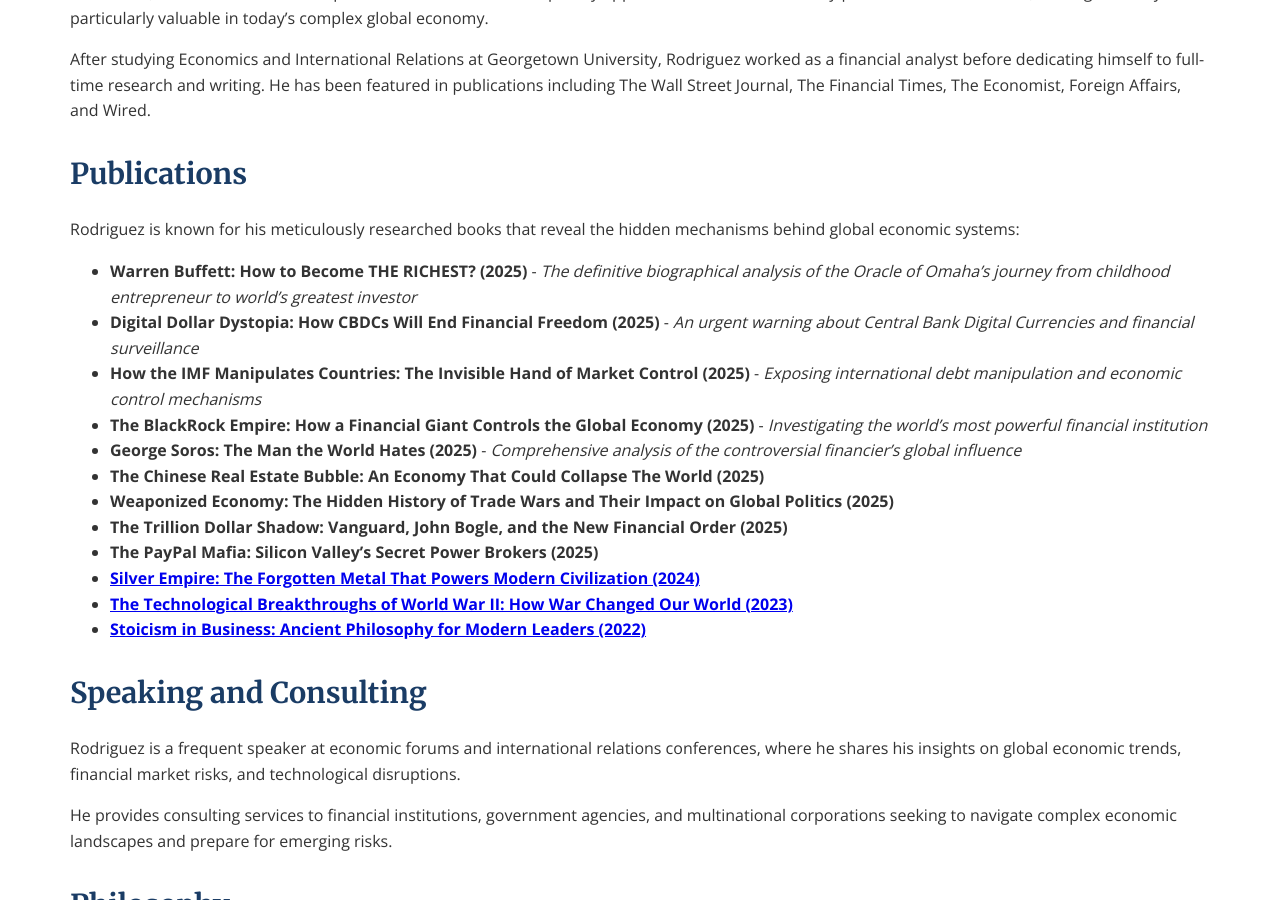
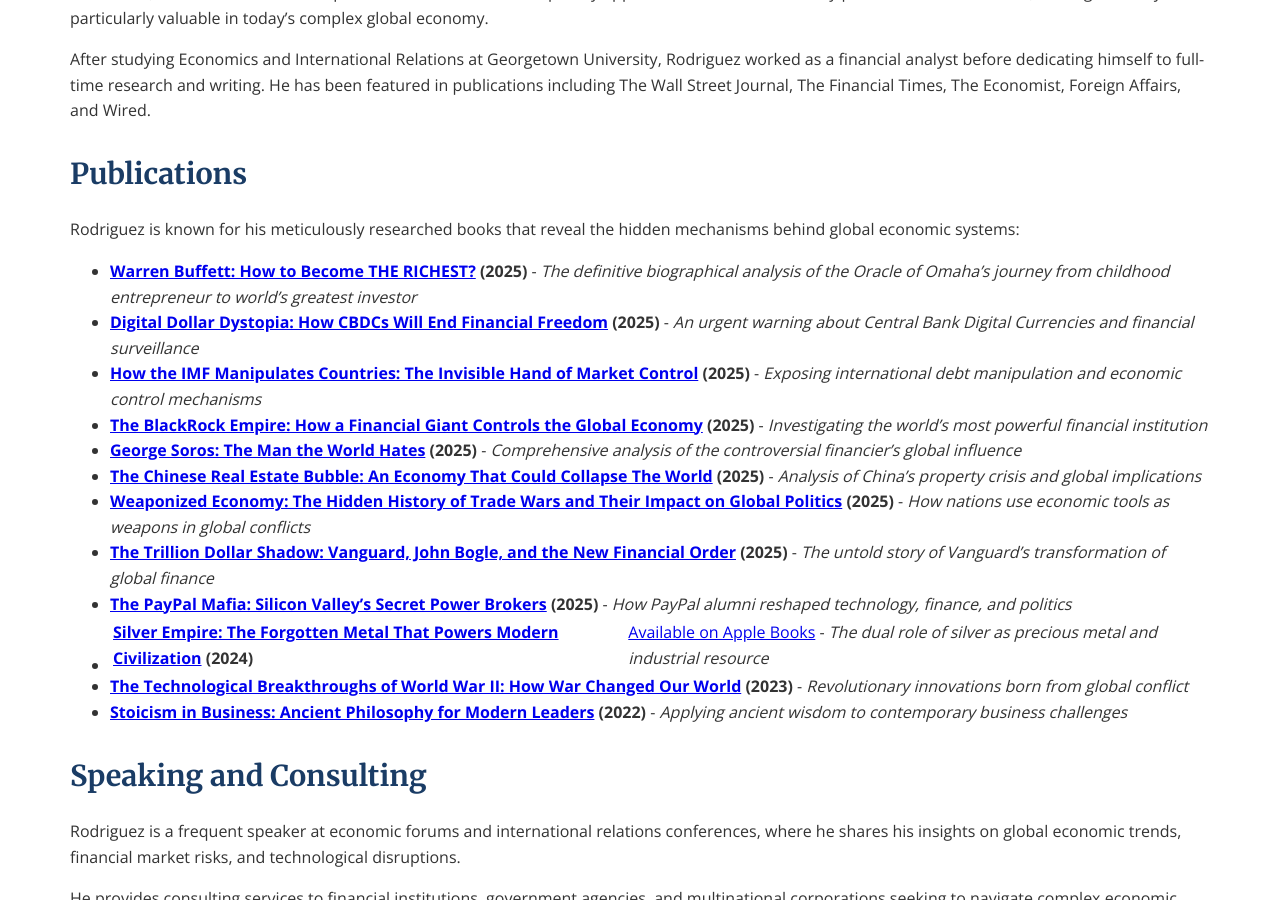
Before and after one commit to Zews123/michael-rodriguez-books, a Jekyll site: the page built from about.md, in a window 1280 px wide and 900 px high, scrolled down 607 px. Built offline with Jekyll 4.4.1, drawn with Linux system fonts in a browser that asks for light colours.

Commit message:
Update about.md

```diff
--- a/about.md
+++ b/about.md
@@ -21,18 +21,18 @@
 
 Rodriguez is known for his meticulously researched books that reveal the hidden mechanisms behind global economic systems:
 
-- **Warren Buffett: How to Become THE RICHEST? (2025)** - *The definitive biographical analysis of the Oracle of Omaha's journey from childhood entrepreneur to world's greatest investor*
-- **Digital Dollar Dystopia: How CBDCs Will End Financial Freedom (2025)** - *An urgent warning about Central Bank Digital Currencies and financial surveillance*
-- **How the IMF Manipulates Countries: The Invisible Hand of Market Control (2025)** - *Exposing international debt manipulation and economic control mechanisms*
-- **The BlackRock Empire: How a Financial Giant Controls the Global Economy (2025)** - *Investigating the world's most powerful financial institution*
-- **George Soros: The Man the World Hates (2025)** - *Comprehensive analysis of the controversial financier's global influence*
-- **The Chinese Real Estate Bubble: An Economy That Could Collapse The World (2025)**
-- **Weaponized Economy: The Hidden History of Trade Wars and Their Impact on Global Politics (2025)**
-- **The Trillion Dollar Shadow: Vanguard, John Bogle, and the New Financial Order (2025)**
-- **The PayPal Mafia: Silicon Valley's Secret Power Brokers (2025)**
-- <a href="https://books2read.com/b/3nxYAP"><strong>Silver Empire: The Forgotten Metal That Powers Modern Civilization (2024)</strong></a>
-- <a href="https://books2read.com/b/mg6Xdz"><strong>The Technological Breakthroughs of World War II: How War Changed Our World (2023)</strong></a>
-- <a href="https://books2read.com/b/mgoB1x"><strong>Stoicism in Business: Ancient Philosophy for Modern Leaders (2022)</strong></a>
+- **[Warren Buffett: How to Become THE RICHEST?]({{ site.baseurl }}/books/Warren_Buffett) (2025)** - *The definitive biographical analysis of the Oracle of Omaha's journey from childhood entrepreneur to world's greatest investor*
+- **[Digital Dollar Dystopia: How CBDCs Will End Financial Freedom]({{ site.baseurl }}/books/Digital-Dollar-Dystopia) (2025)** - *An urgent warning about Central Bank Digital Currencies and financial surveillance*
+- **[How the IMF Manipulates Countries: The Invisible Hand of Market Control]({{ site.baseurl }}/books/imf-manipulates) (2025)** - *Exposing international debt manipulation and economic control mechanisms*
+- **[The BlackRock Empire: How a Financial Giant Controls the Global Economy]({{ site.baseurl }}/books/blackrock-empire) (2025)** - *Investigating the world's most powerful financial institution*
+- **[George Soros: The Man the World Hates]({{ site.baseurl }}/books/george-soros) (2025)** - *Comprehensive analysis of the controversial financier's global influence*
+- **[The Chinese Real Estate Bubble: An Economy That Could Collapse The World]({{ site.baseurl }}/books/chinese-real-estate-bubble) (2025)** - *Analysis of China's property crisis and global implications*
+- **[Weaponized Economy: The Hidden History of Trade Wars and Their Impact on Global Politics]({{ site.baseurl }}/books/weaponized-economy) (2025)** - *How nations use economic tools as weapons in global conflicts*
+- **[The Trillion Dollar Shadow: Vanguard, John Bogle, and the New Financial Order]({{ site.baseurl }}/books/trillion-dollar-shadow) (2025)** - *The untold story of Vanguard's transformation of global finance*
+- **[The PayPal Mafia: Silicon Valley's Secret Power Brokers]({{ site.baseurl }}/books/paypal-mafia) (2025)** - *How PayPal alumni reshaped technology, finance, and politics*
+- **[Silver Empire: The Forgotten Metal That Powers Modern Civilization]({{ site.baseurl }}/books/silver-empire) (2024)** | [Available on Apple Books](https://books2read.com/b/3nxYAP) - *The dual role of silver as precious metal and industrial resource*
+- **[The Technological Breakthroughs of World War II: How War Changed Our World](https://books2read.com/b/mg6Xdz) (2023)** - *Revolutionary innovations born from global conflict*
+- **[Stoicism in Business: Ancient Philosophy for Modern Leaders](https://books2read.com/b/mgoB1x) (2022)** - *Applying ancient wisdom to contemporary business challenges*
 
 ## Speaking and Consulting
 
```
